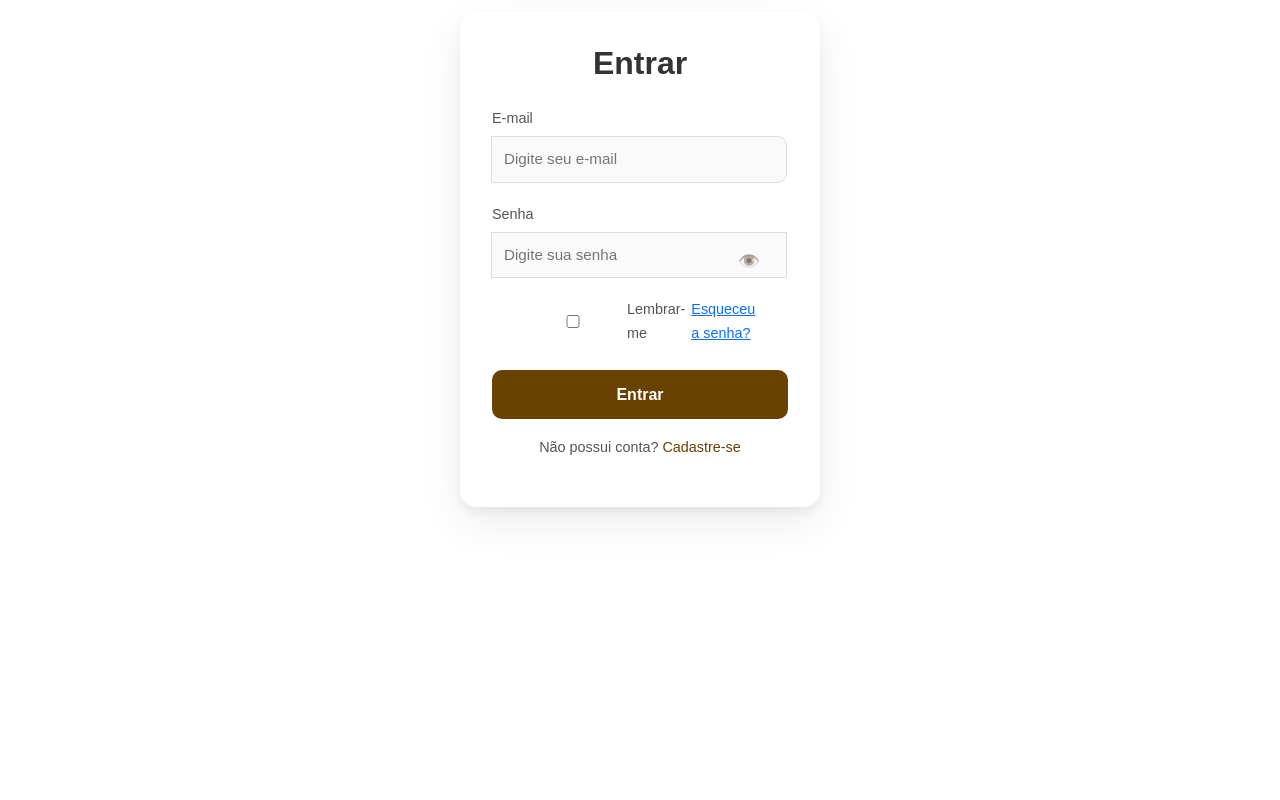
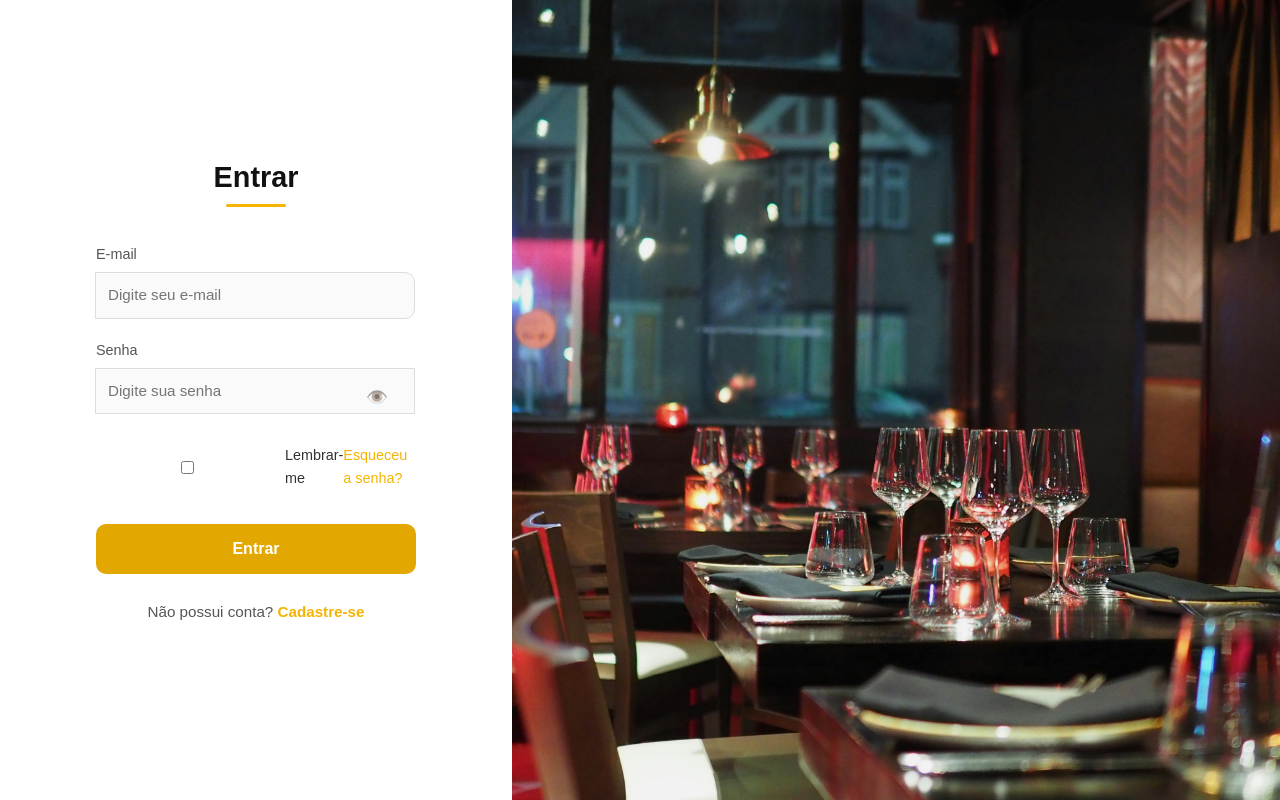
Before and after one commit to AntonioJR04/SiteRestaurante, a React (Vite) app: page /login in a window 1280 px wide. Built offline with nearby package versions, Linux system fonts and the light colour scheme.

Commit message:
General Design Update

```diff
--- a/src/pages/homePage.jsx
+++ b/src/pages/homePage.jsx
@@ -39,24 +39,6 @@ export default function HomePage() {
             </div>
           </div>
         </section>
-
-        <section id="reservas" className="sec-reservas">
-          <h2 className="sec-title">Reservas Online</h2>
-          <form className="form-reservas">
-
-            <label>Nome:</label><br />
-            <input type="text" placeholder="Seu nome" className="input-text" /><br />
-            <label>Data:</label><br />
-
-            <input type="date" className="input-date" /><br />
-            <label>Horário:</label><br />
-
-            <input type="time" className="input-time" /><br />
-
-            <button type=" submit" className="btn-reserva">Reservar</button>
-          </form>
-        </section>
-
 
         <section id="pedidos" className="sec-pedidos">
           <h2 className="sec-title">Faça seu pedido</h2>
--- a/src/pages/login.jsx
+++ b/src/pages/login.jsx
@@ -1,50 +1,3 @@
-
-// import '../style/login.css'
-
-// export default function Login() {
-
-//   return (
-//     <div className="login-container">
-//       <form className="login-form">
-//         <h2>Entrar</h2>
-
-//         <label>
-//           Usuário:
-//           <input
-//             placeholder="Digite seu e-mail ou telefone"
-//             type="text"
-//             name="username"
-//             required
-//           />
-//         </label>
-
-//         <label>
-//           Senha:
-//           <input
-//             placeholder="Digite sua senha"
-//             type="password"
-//             name="password"
-//             required
-//           />
-//         </label>
-
-//         <div className="lembrar">
-//           <input className="checkbox-lembrarme" type="checkbox" id="lembrar" />
-//           <label htmlFor="lembrar">Lembrar-me</label>
-//         </div>
-
-//         <button type="submit">Login</button>
-
-//         <div className="signup-text">
-//           <h6>Não possui conta?</h6>
-//           <a href="/signup">Cadastre-se</a>
-//         </div>
-//       </form>
-//       <div className="login-image"></div>
-//     </div>
-//   )
-// }
-
 import { useState } from "react";
 import "../style/login.css";
 import axios from 'axios';
@@ -139,6 +92,7 @@ export default function Login() {
           Não possui conta? <a href="/signup">Cadastre-se</a>
         </p>
       </form>
+      <div className="login-image"></div>
     </div>
   );
 }
--- a/src/pages/reserva.jsx
+++ b/src/pages/reserva.jsx
@@ -1,10 +1,32 @@
 import React from 'react'
 import Header from '../components/header.jsx'
+import Footer from '../components/footer.jsx'
+import '../style/reserva.css'
 export default function reserva() {
 
   return (
     <div>
       <Header />
+      <div className="homepage reserva-page">
+        <section id="reservas" className="sec-reservas">
+          <h2 className="sec-title">Reservas Online</h2>
+          <form className="form-reservas">
+
+            <label>Nome:</label><br />
+            <input type="text" placeholder="Seu nome" className="input-text" /><br />
+            <label>Quantidade:</label><br />
+            <input type="number" placeholder="Quantas pessoas" className="input-text" /><br />
+            <label>Data:</label><br />
+            <input type="date" className="input-date" /><br />
+            <label>Horário:</label><br />
+            <input type="time" className="input-time" /><br />
+
+            <button type=" submit" className="btn-reserva">Reservar</button>
+          </form>
+        </section>
+      </div>
+      <Footer/>
+
     </div>
   )
 }
--- a/src/pages/signUp.jsx
+++ b/src/pages/signUp.jsx
@@ -137,6 +137,7 @@ export default function SignUp() {
           Já tem uma conta? <a href="/login">Entrar</a>
         </p>
       </form>
+      <div className="login-image"></div>
     </div>
   );
 }
--- a/src/style/login.css
+++ b/src/style/login.css
@@ -1,84 +1,95 @@
+/* ==== LOGIN PAGE - DESIGN MODERNO 60/40 ==== */
+* {
+  margin: 0;
+  padding: 0;
+  box-sizing: border-box;
+  font-family: "Poppins", sans-serif;
+}
 
-
-/* Container */
+/* ==== CONTAINER GERAL ==== */
 .login-container {
   display: flex;
+  width: 100%;
+  height: 100vh;
+  background-color: #ffffff;
+}
+
+/* ==== CARD DE LOGIN (LADO ESQUERDO) ==== */
+.login-card {
+  flex: 0 0 40%;
+  background-color: #fff;
+  display: flex;
+  flex-direction: column;
   justify-content: center;
   align-items: center;
-  width: 100%;
-  padding: 1rem;
+  padding: 60px 50px;
+  box-shadow: 5px 0 25px rgba(0, 0, 0, 0.05);
+  z-index: 2;
 }
 
-/* Card de login */
-.login-card {
-  background: #fff;
-  padding: 2rem;
-  border-radius: 16px;
-  width: 100%;
-  max-width: 360px;
-  box-shadow: 0 15px 40px rgba(0, 0, 0, 0.08),
-              0 5px 10px rgba(0, 0, 0, 0.05);
-  transition: all 0.3s ease;
-  transform: translateY(-4px);
+.login-card h2 {
+  font-size: 1.8rem;
+  color: #111;
+  font-weight: 700;
+  margin-bottom: 35px;
+  position: relative;
 }
 
-.login-card:hover {
-  transform: translateY(-8px);
-  box-shadow: 0 20px 50px rgba(0, 0, 0, 0.1);
+.login-card h2::after {
+  content: "";
+  display: block;
+  width: 60px;
+  height: 3px;
+  background: #f4b400;
+  margin: 10px auto 0;
+  border-radius: 3px;
 }
 
-/* Título */
-.login-card h2 {
-  text-align: center;
-  margin-bottom: 1.5rem;
-  color: #333;
-  font-weight: 600;
-}
-
-/* Campos */
+/* ==== INPUT GROUP ==== */
 .input-group {
   display: flex;
   flex-direction: column;
-  margin-bottom: 1.2rem;
-  position: relative;
+  align-items: flex-start;
+  width: 100%;
+  max-width: 320px;
+  margin-bottom: 18px;
 }
 
 .input-group label {
-  font-size: 0.9rem;
-  color: #555;
+  font-size: 0.95rem;
+  font-weight: 500;
+  color: #333;
   margin-bottom: 6px;
 }
 
 .input-group input {
-  padding: 10px 12px;
-  border: 1px solid #ddd;
-  border-radius: 10px;
+  width: 100%;
+  padding: 12px 14px;
+  border: 1px solid #ccc;
+  border-radius: 8px;
   font-size: 0.95rem;
-  transition: all 0.2s ease;
-  background: #fafafa;
+  outline: none;
+  transition: border-color 0.2s ease;
 }
 
 .input-group input:focus {
-  outline: none;
-  border-color: #694100;
-  background: #fff;
-  box-shadow: 0 0 0 3px rgba(242, 140, 40, 0.15);
+  border-color: #f4b400;
 }
 
-/* Mostrar senha */
+/* ==== CAMPO DE SENHA ==== */
 .password-field {
   position: relative;
 }
 
 .toggle-password {
   position: absolute;
-  right: 10px;
-  top: 34px;
+  right: 12px;
+  top: 35px;
+  background: none;
   border: none;
-  background: transparent;
   cursor: pointer;
   font-size: 1.1rem;
-  opacity: 0.6;
+  opacity: 0.7;
   transition: opacity 0.2s ease;
 }
 
@@ -86,58 +97,101 @@
   opacity: 1;
 }
 
-/* Lembrar-me */
+/* ==== LEMBRAR-ME E ESQUECEU SENHA ==== */
 .remember {
   display: flex;
+  justify-content: space-between;
   align-items: center;
-  gap: 6px;
-  margin-bottom: 1rem;
+  width: 100%;
+  max-width: 320px;
+  margin: 10px 0 25px 0;
   font-size: 0.9rem;
-  color: #555;
 }
 
-/* Botão principal */
-.btn-primary {
-  width: 100%;
-  background: #694100;
-  color: #fff;
-  border: none;
-  padding: 12px;
-  font-size: 1rem;
-  border-radius: 10px;
-  cursor: pointer;
-  font-weight: 600;
-  transition: all 0.3s ease;
+.remember input[type="checkbox"] {
+  accent-color: #f4b400;
+  margin-right: 6px;
 }
 
-.btn-primary:hover {
-  background: #694100;
-  transform: translateY(-2px);
-  box-shadow: 0 6px 12px rgba(242, 140, 40, 0.25);
+.remember label {
+  color: #333;
 }
 
-/* Texto de cadastro */
-.signup-text {
-  text-align: center;
-  margin-top: 1rem;
-  font-size: 0.9rem;
-  color: #555;
-}
-
-.signup-text a {
-  color: #694100;
+.remember a {
+  color: #f4b400;
   text-decoration: none;
   font-weight: 500;
 }
 
-.signup-text a:hover {
+.remember a:hover {
   text-decoration: underline;
 }
 
-/* Responsivo */
-@media (max-width: 480px) {
+/* ==== BOTÃO LOGIN ==== */
+.btn-primary {
+  background-color: #E2A700;
+  color: #111;
+  border: none;
+  border-radius: 8px;
+  font-weight: 600;
+  padding: 12px 20px;
+  font-size: 1rem;
+  cursor: pointer;
+  transition: all 0.3s ease;
+  width: 100%;
+  max-width: 320px;
+}
+
+.btn-primary:hover {
+  background-color: #e2a700;
+  transform: translateY(-2px);
+}
+
+/* ==== TEXTO CADASTRO ==== */
+.signup-text {
+  text-align: center;
+  margin-top: 25px;
+  color: #555;
+  font-size: 0.95rem;
+}
+
+.signup-text a {
+  color: #f4b400;
+  font-weight: 600;
+  text-decoration: none;
+  transition: color 0.2s;
+}
+
+.signup-text a:hover {
+  color: #e2a700;
+}
+
+/* ==== LADO DIREITO (IMAGEM DE FUNDO) ==== */
+.login-image {
+  flex: 0 0 60%;
+  background-image: url("/loginbackground.jpg");
+  background-size: cover;
+  background-position: center;
+  background-repeat: no-repeat;
+  filter: brightness(0.95);
+}
+
+/* ==== RESPONSIVIDADE ==== */
+@media (max-width: 900px) {
+  .login-container {
+    flex-direction: column;
+  }
+
   .login-card {
-    padding: 1.5rem;
-    max-width: 90%;
+    flex: none;
+    width: 100%;
+    height: 60%;
+    box-shadow: none;
+  }
+
+  .login-image {
+    flex: none;
+    width: 100%;
+    height: 40%;
   }
 }
--- /dev/null
+++ b/src/style/reserva.css
@@ -0,0 +1,13 @@
+.reserva-page {
+  margin-top: 80px;
+}
+
+.form-reservas {
+  margin-top: 40px;
+  gap: 0px;
+}
+
+.btn-reserva {
+  margin-top: 20px;
+  width: 200px;
+}
--- a/src/style/signUp.css
+++ b/src/style/signUp.css
@@ -60,7 +60,7 @@
 
 .input-group input:focus {
   outline: none;
-  border-color: #694100;
+  border-color: header;
   background: #fff;
   box-shadow: 0 0 0 3px rgba(242, 140, 40, 0.15);
 }
@@ -89,7 +89,7 @@
 /* Botão principal */
 .btn-primary {
   width: 100%;
-  background: #694100;
+  background: header;
   color: #fff;
   border: none;
   padding: 12px;
@@ -102,7 +102,7 @@
 }
 
 .btn-primary:hover {
-  background: #694100;
+  background: header;
   transform: translateY(-2px);
   box-shadow: 0 6px 12px rgba(242, 140, 40, 0.25);
 }
@@ -116,7 +116,7 @@
 }
 
 .login-text a {
-  color: #694100;
+  color: header;
   text-decoration: none;
   font-weight: 500;
 }
```
